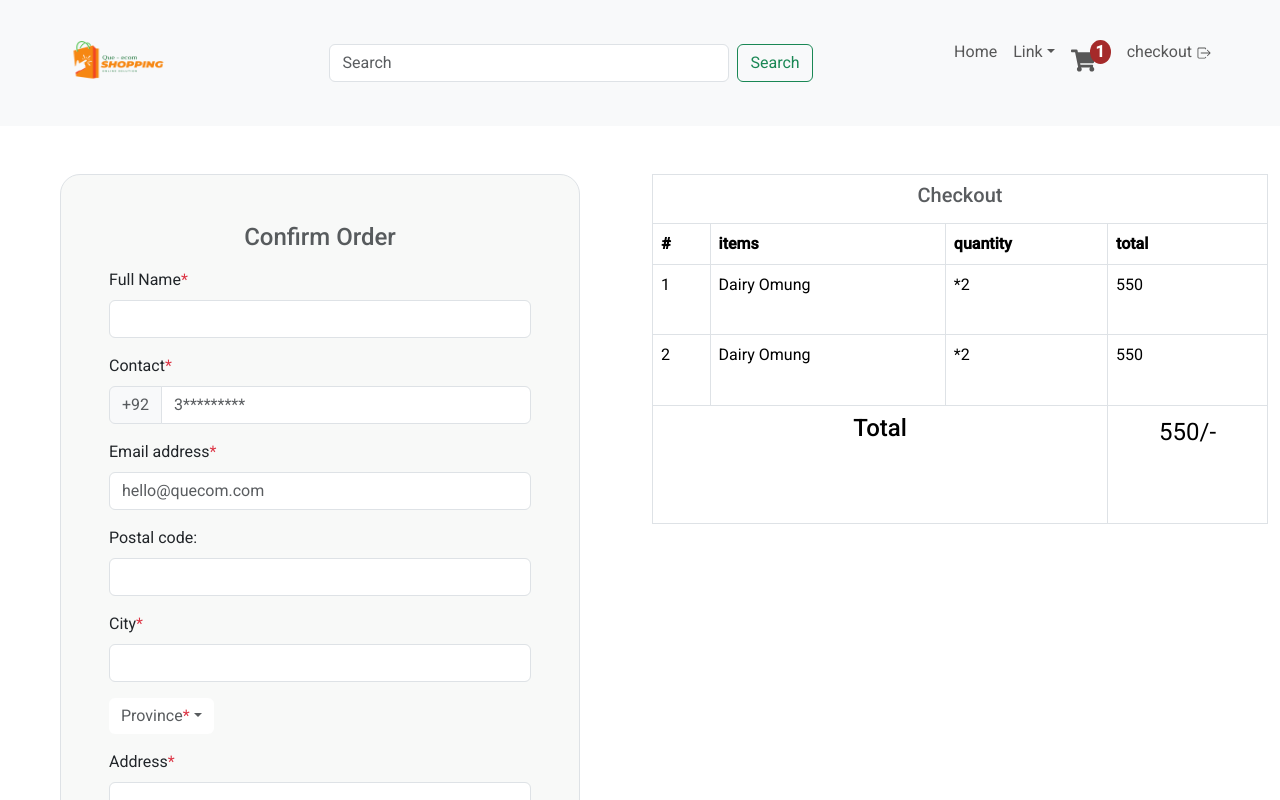
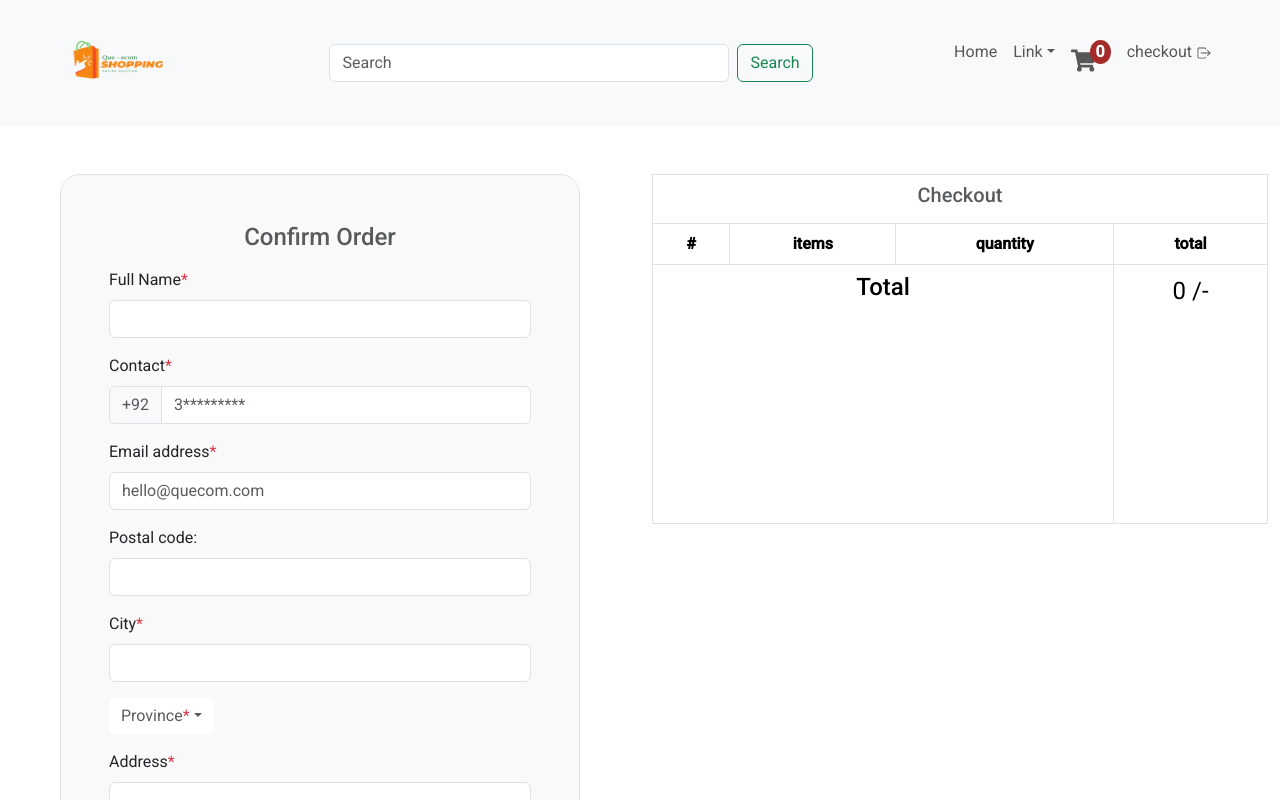
Before and after one commit to ShahzaibAftab/multiverse-ecom-fullstack, a React (Create React App) app in the folder client/: page /checkout in a window 1280 px wide. Shown: the top 800 px of the page. Built offline with nearby package versions, Linux system fonts and the light colour scheme; a web font is replaced by a local one.

Commit message:
redux - toolkit

```diff
--- a/client/package.json
+++ b/client/package.json
@@ -6,6 +6,7 @@
     "@fortawesome/fontawesome-free": "^6.5.1",
     "@headlessui/react": "^1.7.17",
     "@heroicons/react": "^2.1.1",
+    "@reduxjs/toolkit": "^2.1.0",
     "@testing-library/jest-dom": "^5.17.0",
     "@testing-library/react": "^13.4.0",
     "@testing-library/user-event": "^13.5.0",
@@ -19,6 +20,7 @@
     "react-dom": "^18.2.0",
     "react-icons": "^4.12.0",
     "react-rating-stars-component": "^2.2.0",
+    "react-redux": "^9.1.0",
     "react-router-dom": "^6.21.1",
     "react-scripts": "5.0.1",
     "tailwindcss": "^3.4.0",
--- a/client/src/App.js
+++ b/client/src/App.js
@@ -1,5 +1,4 @@
 import { BrowserRouter as Router, Route, Routes } from 'react-router-dom';
-
 import 'bootstrap/dist/css/bootstrap.min.css';
 
 import './App.css';
--- a/client/src/components/Cart.jsx
+++ b/client/src/components/Cart.jsx
@@ -1,11 +1,13 @@
 import React from 'react';
 import { FaShoppingCart } from 'react-icons/fa';
-
-const Cart = ({ children }) =>   {
+import { useSelector } from 'react-redux';
+const Cart = () => {
+    const items = useSelector(state => state.cart)
+    console.log('items', items)
     return (
         <div className="cart-container">
             <div className="cart-content">
-                {children}
+                {items?.length}
             </div>
             <div className="cart-icon">
                 <FaShoppingCart />
--- a/client/src/components/Header.jsx
+++ b/client/src/components/Header.jsx
@@ -1,5 +1,6 @@
 import React from 'react';
 import { Button, NavDropdown, Navbar, Form, Nav, FormControl } from 'react-bootstrap';
+import { Link } from 'react-router-dom';
 import { IoIosLogOut } from "react-icons/io";
 import Cart from './Cart';
 import logo from '../components/images/logo.png'
@@ -14,7 +15,7 @@ const Header = () => {
                 <Navbar.Toggle aria-controls="responsive-navbar-nav" />
                 <Navbar.Collapse id="responsive-navbar-nav">
                     <Nav className="mx-auto d-flex flex-column justify-content-center align-center pt-5">
-                        <Form className="d-flex mb-5" style={{width:'550px', marginRight:'100px'}}>
+                        <Form className="d-flex mb-5" style={{ width: '550px', marginRight: '100px' }}>
                             <FormControl
                                 // style={{ width: '550px' }}
                                 type="search"
@@ -39,9 +40,9 @@ const Header = () => {
                         </div>
                     </Nav>
                     <Nav className='mr-4 right-cart-section'>
-                        <Nav.Link href="#" className='pr-5'><Cart>1</Cart></Nav.Link>
-                        <Nav.Link className='mt-2' eventKey={2} href="#memes">
-                            Checkout <IoIosLogOut />
+                        <Nav.Link href="#" className='pr-5'><Cart /></Nav.Link>
+                        <Nav.Link className='mt-2' eventKey={2}>
+                            <Link to="/checkout">  Checkout <IoIosLogOut /></Link>
                         </Nav.Link>
                     </Nav>
                 </Navbar.Collapse>
--- a/client/src/components/Productcard.jsx
+++ b/client/src/components/Productcard.jsx
@@ -3,8 +3,11 @@ import Card from 'react-bootstrap/Card';
 import img from '../components/images/smartwatch.png'
 import ReactStars from "react-rating-stars-component";
 import { IoMdEye } from "react-icons/io";
+import { useDispatch } from 'react-redux';
+import { addItem } from '../redux/slices/cartSlices';
 const Productcard = ({ data }) => {
-    console.log('data', data)
+    // console.log('data', data)
+    const dispatch = useDispatch()
     return (
         <>
             <Card style={{ width: '18rem' }} className='flex-wrap border-0 my-3 mx-2'>
@@ -29,23 +32,9 @@ const Productcard = ({ data }) => {
                     <Card.Text className='text-muted text-decoration-none'>
                         {data.price} <span className='text-success' style={{ fontWeight: '1000' }}>$</span>
                     </Card.Text>
-                    <input type='button' className='btn btn-warning text-white' value='add to cart' />
+                    <input type='button' className='btn btn-warning text-white' value='add to cart' onClick={(e) => dispatch(addItem({ name: data.name, price: data.price }))} />
                 </Card.Body>
             </Card>
-
-            {/* <Card style={{ width: '18rem' }} className=' border my-3 mx-2'>
-                <div className='card-flex'>
-                    <div className='product-hover-price text-muted' style={{ fontSize: '13px' }}>2000 <span className='text-success' style={{ fontWeight: '1000' }}>$</span></div>
-                    <Card.Img variant="top" src={img} className='product-hover-img mx-auto' />
-                    <Card.Body className='text-center'>
-                        <Card.Text className='text-muted text-decoration-none mb-0 small-text'>
-                            Category
-                        </Card.Text>
-                        <Card.Title className='card-hover-text mb-0 mt-0'>Smartwatch</Card.Title>
-                        <input type='button' value='add to cart' className='btn btn-primary'></input>
-                    </Card.Body>
-                </div>
-            </Card> */}
         </>
 
     )
--- a/client/src/index.js
+++ b/client/src/index.js
@@ -1,13 +1,17 @@
 import React from 'react';
+import { Provider } from 'react-redux';
 import ReactDOM from 'react-dom/client';
 import './index.css';
 import App from './App';
 import reportWebVitals from './reportWebVitals';
+import { store } from './redux/store'
 
 const root = ReactDOM.createRoot(document.getElementById('root'));
 root.render(
   <React.StrictMode>
-    <App />
+    <Provider store={store}>
+      <App />
+    </Provider>
   </React.StrictMode>
 );
 
--- a/client/src/pages/Checkout.jsx
+++ b/client/src/pages/Checkout.jsx
@@ -3,8 +3,14 @@ import Commonheader from '../components/Commonheader'
 import { Col, Container, Row, Table } from 'react-bootstrap';
 
 import Deliveryform from '../components/Deliveryform';
+import { useDispatch, useSelector } from 'react-redux';
+import { addItem, desQuantity } from '../redux/slices/cartSlices';
 
 const Checkout = () => {
+    const dispatch = useDispatch()
+    const checkoutItems = useSelector(state => state.cart)
+    const total = checkoutItems.reduce((acc, item) => acc + (item.price * item.quantity), 0)
+    console.log('i am checkout', checkoutItems)
     return (
         <>
             <Commonheader />
@@ -27,7 +33,7 @@ const Checkout = () => {
                                         </h5>
                                     </th>
                                 </tr>
-                                <tr>
+                                <tr className='text-center'>
                                     <th>#</th>
                                     <th>items</th>
                                     <th>quantity</th>
@@ -35,18 +41,17 @@ const Checkout = () => {
                                 </tr>
                             </thead>
                             <tbody>
-                                <tr>
-                                    <td>1</td>
-                                    <td >Dairy Omung</td>
-                                    <td >*2</td>
-                                    <td>550</td>
-                                </tr>
-                                <tr>
-                                    <td>2</td>
-                                    <td>Dairy Omung</td>
-                                    <td>*2</td>
-                                    <td>550</td>
-                                </tr>
+                                {checkoutItems.map((obj, index) => {
+                                    return (
+                                        <tr className='text-center' key={obj.name}>
+                                            <td>{index + 1}</td>
+                                            <td>{obj.name}</td>
+                                            <td ><button type="button" className="btn btn-primary my-0 py-0" onClick={(e) => dispatch(desQuantity({ name: obj.name, price: obj.price }))}>-</button><span className='px-2'>{obj.quantity}</span><button type="button" className="btn btn-primary py-0" onClick={(e) => dispatch(addItem({ name: obj.name, price: obj.price }))}>+</button></td>
+                                            <td>{obj.price} <span className='text-success' style={{ fontWeight: '1000' }}>$</span></td>
+                                        </tr>
+                                    );
+                                })}
+
                                 <tr>
 
                                     <th colSpan={3} className='text-center'>
@@ -56,7 +61,8 @@ const Checkout = () => {
                                     </th>
                                     <td className='text-center'>
                                         <p style={{ fontSize: 'x-large' }}>
-                                            550/-
+                                            {/* {total === 0 ? "<p>Cart is Empty</p>" : "/-"} */}
+                                            {total} /-
                                         </p>
                                     </td>
                                 </tr>
--- /dev/null
+++ b/client/src/redux/slices/cartSlices.js
@@ -0,0 +1,27 @@
+import { createSlice } from "@reduxjs/toolkit";
+const cartSlice = createSlice({
+    name: "cart",
+    initialState: [],
+    reducers: {
+        addItem: (state, action) => {
+            const newItem = action.payload;
+            const existingItemIndex = state.findIndex(item => item.name === newItem.name)
+            if (existingItemIndex !== -1) {
+                state[existingItemIndex].quantity += 1
+            }
+            else {
+                state.push({ ...newItem, quantity: 1 })
+            }
+        },
+        desQuantity: (state, action) => {
+            const newItem = action.payload;
+            const existingItemIndex = state.findIndex(item => item.name === newItem.name);
+            if (existingItemIndex !== -1 && state[existingItemIndex].quantity > 0) {
+                state[existingItemIndex].quantity -= 1;
+            }
+
+        }
+    }
+});
+export const { addItem, desQuantity } = cartSlice.actions;
+export default cartSlice.reducer;
--- /dev/null
+++ b/client/src/redux/store.js
@@ -0,0 +1,9 @@
+import { configureStore } from '@reduxjs/toolkit'
+import cartReducer from './slices/cartSlices'
+export const store = configureStore({
+    reducer: {
+        cart: cartReducer
+    },
+})
+
+// export default store;
```
Also changed, not shown: 1 other file (tests, documents, lock files or other folders).
